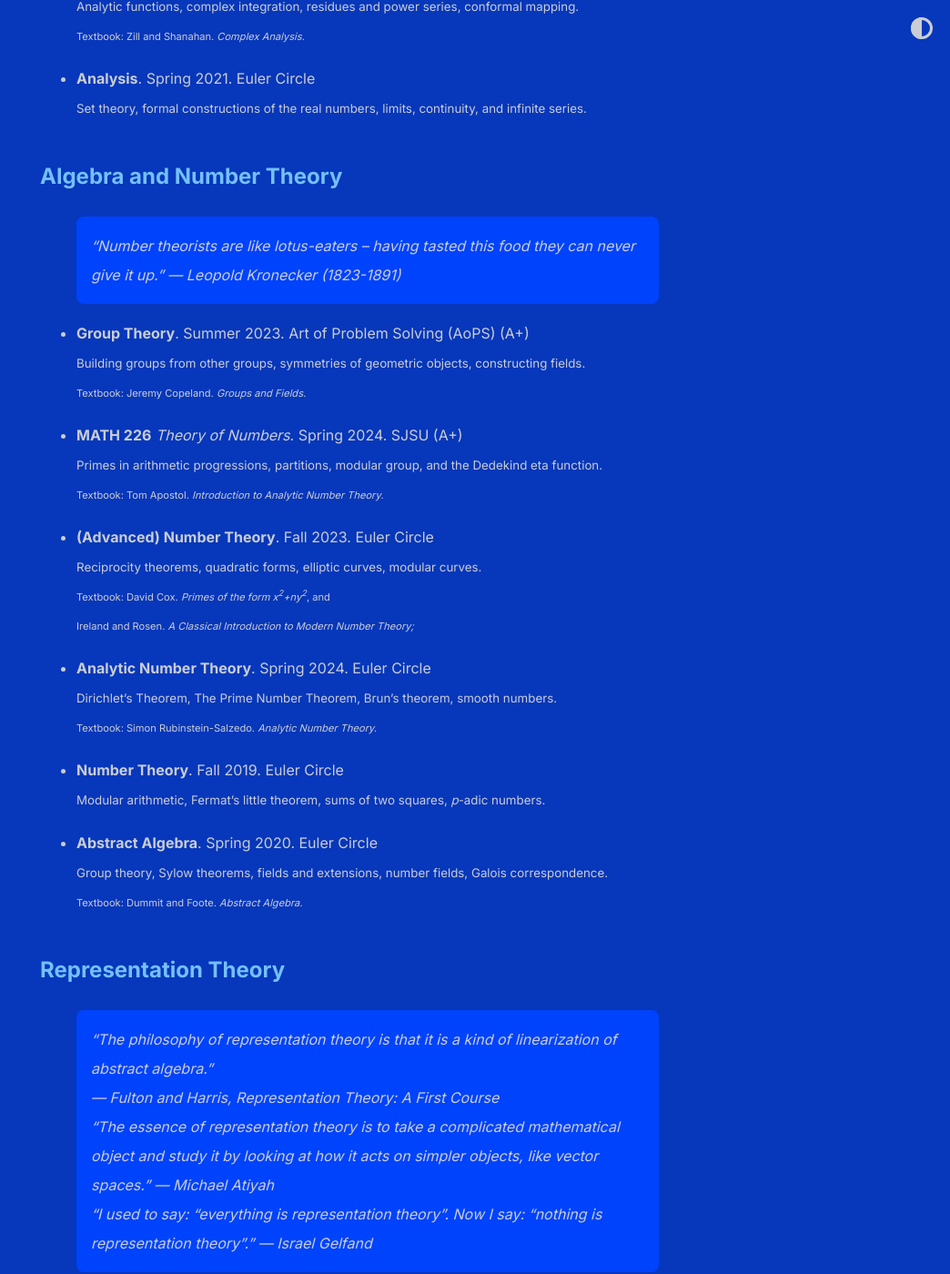
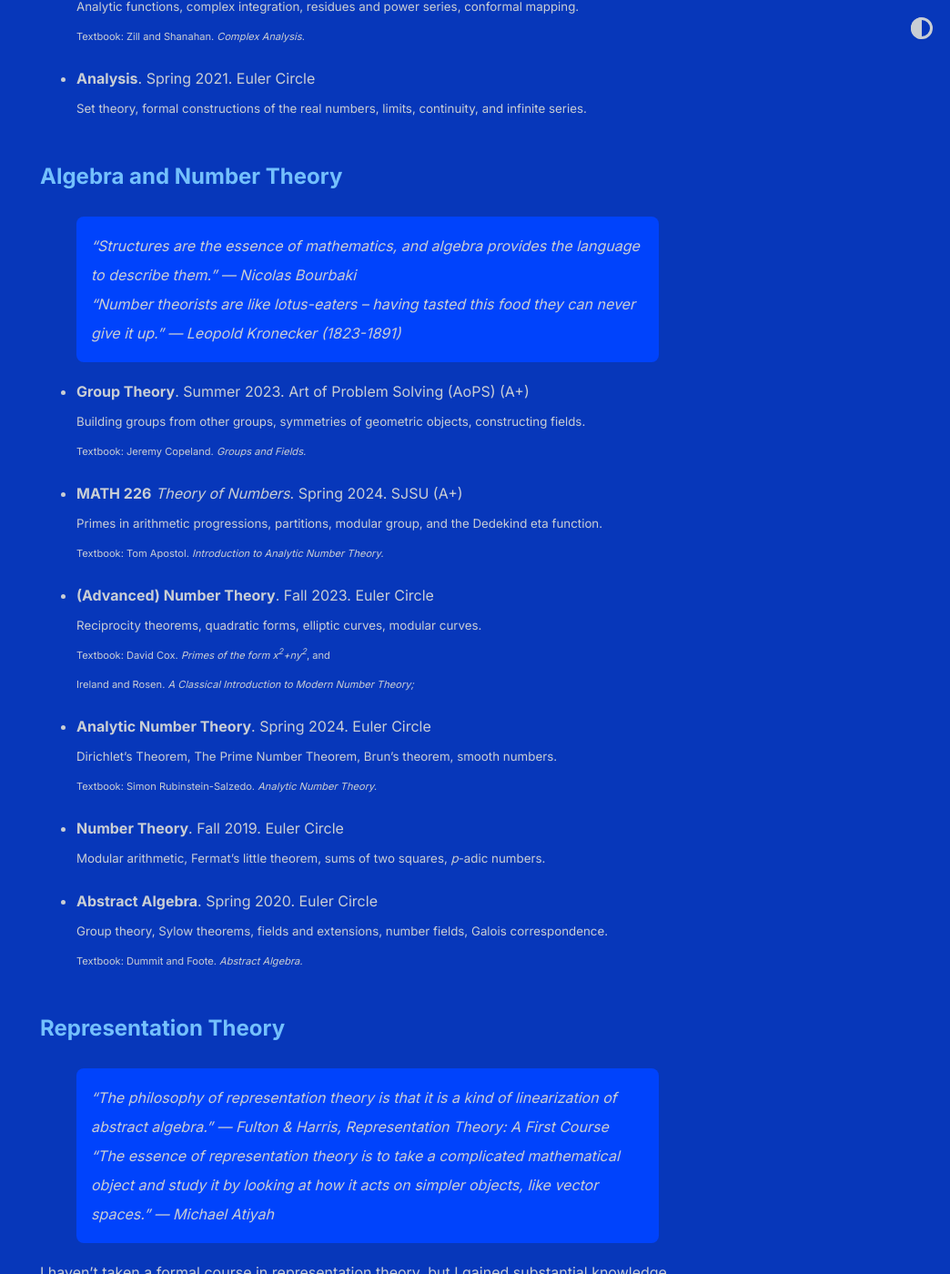
Before and after one commit to shihankanungo/shihankanungo.github.io, a Jekyll site: the page built from courses.md, in a window 1280 px wide and 1400 px high, scrolled down 2396 px. Shown: the whole window at 91% size, without its empty margins (236-1280 px from the left). Built offline with Jekyll 4.4.1, drawn with Linux system fonts in a browser that asks for light colours.

Commit message:
Update courses.md

```diff
--- a/courses.md
+++ b/courses.md
@@ -68,6 +68,7 @@ I have undertaken advanced coursework at Euler Circle and at San José State Uni
 
 ## Algebra and Number Theory
 
+> "Structures are the essence of mathematics, and algebra provides the language to describe them." --- Nicolas Bourbaki <br>
 > "Number theorists are like lotus-eaters -- having tasted this food they can never give it up." --- Leopold Kronecker (1823-1891)
 
 - **Group Theory**. Summer 2023. Art of Problem Solving (AoPS) (A+)<br>
@@ -99,9 +100,8 @@ I have undertaken advanced coursework at Euler Circle and at San José State Uni
 
 ## Representation Theory
 
-> "The philosophy of representation theory is that it is a kind of linearization of abstract algebra." <br> --- Fulton and Harris, Representation Theory: A First Course <br>
-> "The essence of representation theory is to take a complicated mathematical object and study it by looking at how it acts on simpler objects, like vector spaces." --- Michael Atiyah <br>
-> "I used to say: "everything is representation theory". Now I say: "nothing is representation theory"." --- Israel Gelfand
+> "The philosophy of representation theory is that it is a kind of linearization of abstract algebra." --- Fulton & Harris, Representation Theory: A First Course <br>
+> "The essence of representation theory is to take a complicated mathematical object and study it by looking at how it acts on simpler objects, like vector spaces." --- Michael Atiyah
 
 I haven't taken a formal course in representation theory, but I gained substantial knowledge while working on my 2024 project at MIT PRIMES-USA. In particular, I studied the subject through the following books:
 
```
